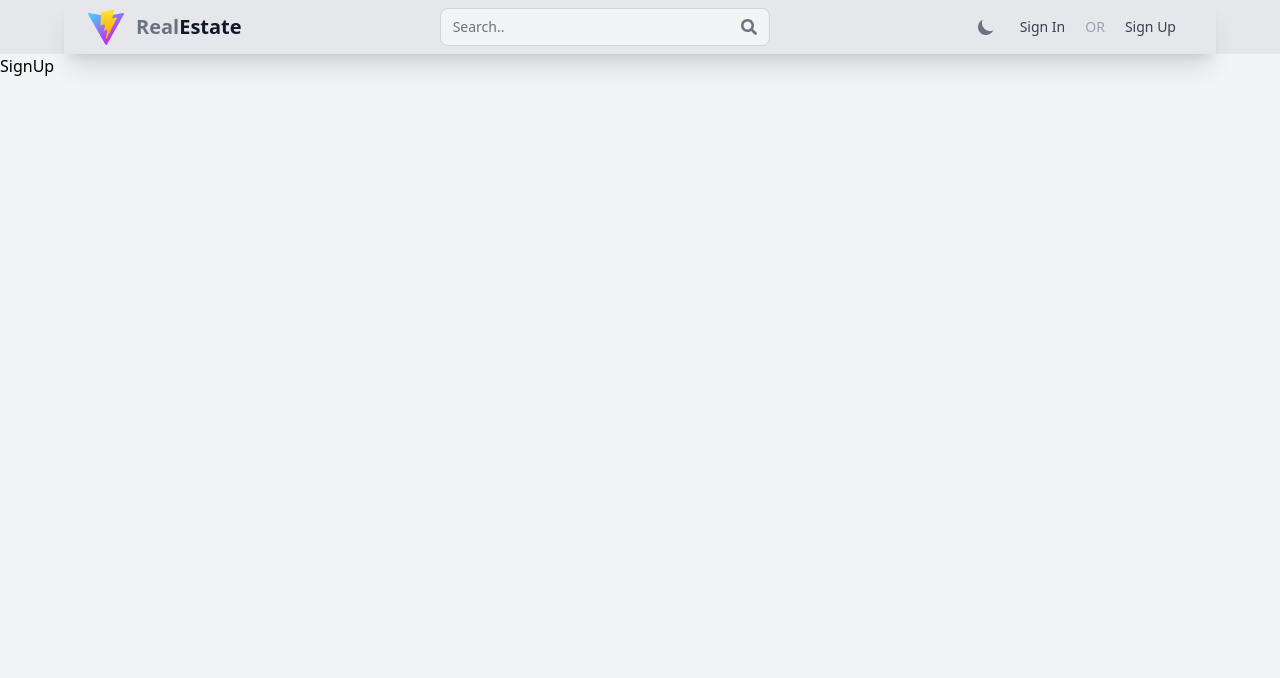
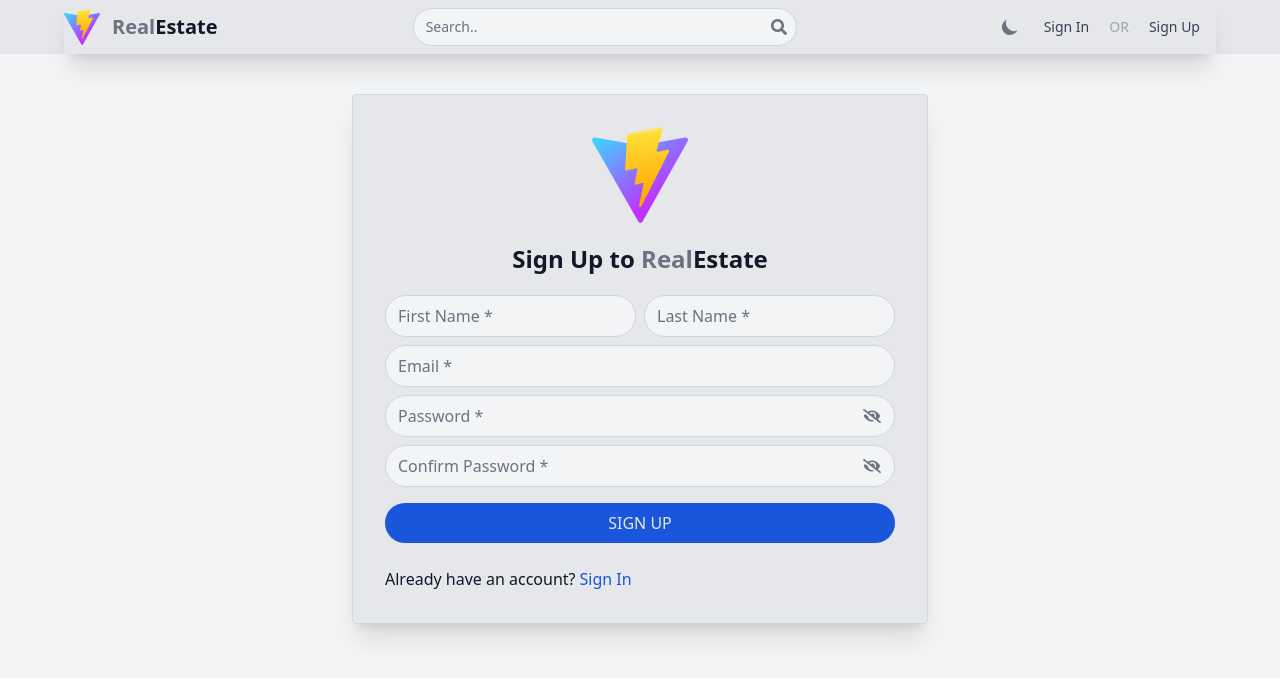
Before and after one commit to just-youssef/real_estate_client, a React (Vite) app: page /sign-up in a window 1280 px wide. Shown: the top 678 px of the page. Built offline with nearby package versions, Linux system fonts and the light colour scheme.

Commit message:
create email verfication

```diff
--- a/src/components/Header.jsx
+++ b/src/components/Header.jsx
@@ -2,29 +2,48 @@ import { DarkThemeToggle, Dropdown } from 'flowbite-react';
 import { Link } from 'react-router-dom';
 import { FaSearch } from "react-icons/fa";
 import { IoIosArrowDown } from "react-icons/io";
+import { useDispatch, useSelector } from 'react-redux';
+import { clearToken } from '../lib/features/tokenReducer';
 
 const Header = () => {
+  const token = useSelector((state) => state.token.value);
+  const dispatch = useDispatch();
+
+  const logout = () => dispatch(clearToken());
+
+  const handleSearch = (e) => {
+    e.preventDefault()
+
+  }
+
   return (
-    <div className='bg-gray-200 dark:bg-gray-900'>
-      <div className='flex items-center justify-between px-4 sm:px-6 py-2 max-w-6xl mx-auto shadow-xl'>
+    <div className='bg-gray-200 dark:bg-gray-900 text-gray-900 dark:text-gray-200'>
+      <div className='flex items-center justify-between py-2 w-11/12 max-w-6xl mx-auto shadow-xl'>
         <Link to="/" className=''>
           <div className='flex items-center font-semibold'>
             <img src="/vite.svg" className="min-w-8 w-9" alt="Vite Logo" />
             <span className="text-xl text-gray-500 dark:text-gray-400 max-sm:hidden ml-3">Real</span>
-            <span className="text-xl text-gray-900 dark:text-gray-200 max-sm:hidden">Estate</span>
+            <span className="text-xl max-sm:hidden">Estate</span>
           </div>
         </Link>
 
-        <form className='flex justify-between items-center input-bar max-sm:mx-2 max-sm:flex-grow'>
-          <input type="text" className='bg-transparent focus:ring-0 border-0 p-0 text-sm w-48 lg:w-72' placeholder='Search..' />
-          <FaSearch />
+        <form className='relative max-sm:mx-2 max-sm:flex-grow sm:w-64 lg:w-96' onSubmit={handleSearch}>
+          <input type="text" className='input-bar w-full text-sm' placeholder='Search..' />
+          <button className='absolute inset-y-0 end-2.5'>
+            <FaSearch className='icon' />
+          </button>
         </form>
-
 
         <div className='flex items-center'>
           <DarkThemeToggle className='rounded-full hover:bg-gray-50 focus:ring-0 p-2' />
 
-          {/* large screen */}
+          {
+            // large screen
+            token ?
+              <button className='nav-btn px-4 py-2 text-sm max-md:hidden' onClick={logout}>
+                Sign Out
+              </button>
+              :
               <div className='flex items-center max-md:hidden'>
                 <Link to="/sign-in">
                   <button className='nav-btn px-4 py-2 text-sm'>
@@ -38,11 +57,19 @@ const Header = () => {
                   </button>
                 </Link>
               </div>
+          }
 
-          {/* small screen */}
-          <Dropdown renderTrigger={() => <span className='p-2 nav-btn md:hidden cursor-pointer focus:bg-gray-50'><IoIosArrowDown fontSize={18}/></span>}>
+          <Dropdown renderTrigger={() => <span className='p-2 nav-btn md:hidden cursor-pointer focus:bg-gray-50'><IoIosArrowDown fontSize={18} className='icon' /></span>}>
+            {
+              token ?
+                <Dropdown.Item onClick={logout}>Sign Out</Dropdown.Item>
+                :
+                <>
                   <Dropdown.Item as={Link} to="/sign-in">Sign In</Dropdown.Item>
                   <Dropdown.Item as={Link} to="/sign-up">Sign Up</Dropdown.Item>
+                </>
+            }
+
           </Dropdown>
         </div>
       </div>
--- a/src/index.css
+++ b/src/index.css
@@ -11,10 +11,16 @@ body{
 }
 
 .input-bar{
-    @apply border rounded-lg px-3 py-2
+    @apply border rounded-full px-3 py-2
     bg-gray-100 dark:bg-gray-700
-    text-gray-500 dark:text-gray-300
     border-gray-300 dark:border-gray-600
+}
+
+.input-bar-error{
+    @apply rounded-full
+    bg-red-50 text-red-700 placeholder-red-700
+    border border-red-500 focus:ring-red-500 focus:border-red-500
+    dark:bg-gray-700 dark:text-red-500 dark:placeholder-red-500 dark:border-red-500
 }
 
 .nav-btn{
@@ -22,3 +28,45 @@ body{
     text-gray-700 dark:text-gray-200
     hover:bg-gray-50 dark:hover:bg-gray-700
 }
+
+.paper{
+    @apply
+    flex flex-col justify-center items-center
+    my-10 mx-auto p-8
+    shadow-xl rounded border border-gray-300 dark:border-gray-600
+    w-11/12 max-w-xl
+    bg-gray-200 dark:bg-gray-900 text-gray-900 dark:text-gray-200
+}
+
+.submit{
+    @apply rounded-full px-3 py-2 text-gray-200
+    bg-blue-700 active:bg-blue-800 uppercase
+    disabled:bg-gray-700
+}
+
+.link{
+    @apply hover:underline text-blue-700 dark:text-blue-500
+}
+
+.icon{
+    @apply text-gray-500 dark:text-gray-300;
+}
+
+.icon-error{
+    @apply text-red-700 dark:text-red-500
+}
+
+/* input:-webkit-autofill,
+input:-webkit-autofill:hover,
+input:-webkit-autofill:focus,
+textarea:-webkit-autofill,
+textarea:-webkit-autofill:hover,
+textarea:-webkit-autofill:focus,
+select:-webkit-autofill,
+select:-webkit-autofill:hover,
+select:-webkit-autofill:focus {
+    -webkit-text-fill-color: theme(colors.gray.900);
+    @apply
+    shadow-[inset_0_0_0px_1000px_rgba(0,0,0,0)]
+    transition-[background-color] duration-[5000s] ease-in-out
+} */
--- /dev/null
+++ b/src/lib/features/tokenReducer.js
@@ -0,0 +1,19 @@
+import { createSlice } from "@reduxjs/toolkit"
+
+const tokenSlice = createSlice({
+    name: 'token',
+    initialState: { value: "" },
+    reducers: {
+        setToken: (state, action) => {
+            state.value = action.payload
+        },
+        clearToken: (state) => {
+            state.value = ""
+        }
+    },
+})
+
+// Extract and export each action creator by name
+export const { setToken, clearToken } = tokenSlice.actions
+// Export the reducer, either as a default or named export
+export default tokenSlice.reducer
--- a/src/lib/store.js
+++ b/src/lib/store.js
@@ -1,9 +1,11 @@
 import { combineReducers, configureStore } from "@reduxjs/toolkit";
 import storage from "redux-persist/lib/storage";
 import { persistReducer, persistStore } from "redux-persist";
+import tokenReducer from "./features/tokenReducer";
 
 const rootReducer = combineReducers({
     //add all your reducers here
+    token: tokenReducer
 },);
 
 const presistConfig = {
--- a/src/pages/SignUp.jsx
+++ b/src/pages/SignUp.jsx
@@ -1,8 +1,139 @@
-import React from 'react'
+import { useEffect, useState } from 'react'
+import { Link, useNavigate } from 'react-router-dom'
+import { useDispatch, useSelector } from "react-redux";
+import { setToken } from '../lib/features/tokenReducer';
+import { FaEye, FaEyeSlash } from "react-icons/fa";
+import { Spinner } from 'flowbite-react';
 
 const SignUp = () => {
+  const token = useSelector((state) => state.token.value);
+  const dispatch = useDispatch();
+  const navigate = useNavigate();
+
+  const [formData, setFormData] = useState({});
+  const [showPassword, setShowPassword] = useState({value: false, confirm: false});
+  const [loading, setLoading] = useState(false);
+
+  const [firstNameError, setFirstNameError] = useState({ value: false, msg: "" });
+  const [lastNameError, setLastNameError] = useState({ value: false, msg: "" });
+  const [emailError, setEmailError] = useState({ value: false, msg: "" });
+  const [passwordError, setPasswordError] = useState({ value: false, msg: "" });
+  const [confirmPasswordError, setConfirmPasswordError] = useState({ value: false, msg: "" });
+
+  useEffect(()=>{
+    if (token) navigate('/')
+  }, [token])
+
+  const handleChange = (e) => {
+    setFormData({
+      ...formData,
+      [e.target.id]: e.target.value,
+    })
+  }
+
+  const handleSignUp = async(e) => {
+    e.preventDefault();
+    setLoading(true);
+
+    // reset errors
+    setFirstNameError(false);
+    setLastNameError(false);
+    setEmailError(false);
+    setPasswordError(false);
+    setConfirmPasswordError(false);
+
+    try {
+      const res = await fetch(`api/user/signup`, {
+        method: "POST",
+        headers: {
+          'Accept': 'application/json',
+          'Content-Type': 'application/json'
+        },
+        body: JSON.stringify(formData)
+      });
+      const data = await res.json();
+      setLoading(false);
+
+      if (data.error) {
+        // set errors
+        if (data.error.first_name) setFirstNameError({ value: true, msg: data.error.first_name })
+        if (data.error.last_name) setLastNameError({ value: true, msg: data.error.last_name })
+        if (data.error.email) setEmailError({ value: true, msg: data.error.email })
+        if (data.error.password) setPasswordError({ value: true, msg: data.error.password })
+        if (data.error.confirm_password) setConfirmPasswordError({ value: true, msg: data.error.confirm_password })
+      }
+      if (res.status === 201) {
+        navigate(`/verfication/${data.userID}`)
+      }
+    } catch (err) {
+      console.log(err);
+    }
+  }
+
   return (
-    <div>SignUp</div>
+    <div className='paper'>
+      <img src='./vite.svg' className='h-24 mb-5' />
+      <h1 className='text-2xl font-semibold mb-5'>Sign Up to
+        <span className="text-gray-500 dark:text-gray-400"> Real</span>
+        Estate
+      </h1>
+
+      <form className='w-full flex flex-col gap-2' onSubmit={handleSignUp}>
+        <div className='flex gap-2'>
+          <div className='w-full'>
+            <input type='text' className={firstNameError.value?`input-bar-error w-full`:'input-bar w-full'} placeholder='First Name *' required id="first_name" onChange={handleChange} />
+            {firstNameError.value && <small className='text-red-700 ml-3'>{firstNameError.msg}</small>}
+          </div>
+
+          <div className='w-full'>
+            <input type='text' className={lastNameError.value?`input-bar-error w-full`:'input-bar w-full'} placeholder='Last Name *' required id="last_name" onChange={handleChange} />
+            {lastNameError.value && <small className='text-red-700 ml-3'>{lastNameError.msg}</small>}
+          </div>
+        </div>
+
+        <div className='w-full'>
+          <input type='email' className={emailError.value?`input-bar-error w-full`:'input-bar w-full'} placeholder='Email *' required id="email" onChange={handleChange} />
+          {emailError.value && <small className='text-red-700 ml-3'>{emailError.msg}</small>}
+        </div>
+
+        <div className='w-full'>
+          <div className='relative'>
+            <input type={showPassword.value ? 'text' : 'password'} className={passwordError.value?`input-bar-error w-full`:'input-bar w-full'} placeholder='Password *' required id="password" onChange={handleChange} />
+            <button type='button' className='p-1 absolute inset-y-0 end-2.5' onClick={() => setShowPassword({ ...showPassword, value: !showPassword.value })}>{showPassword.value ? <FaEye className={passwordError.value? 'icon-error text-lg' : 'icon text-lg'} /> : <FaEyeSlash className={passwordError.value? 'icon-error text-lg' : 'icon text-lg'} />}</button>
+          </div>
+          {passwordError.value &&
+            <small className='text-red-700 ml-3 flex flex-col'>
+              {passwordError.msg}
+              <ol className='list-decimal ml-4'>
+                <li>must be 8 chars length at least</li>
+                <li>must contain 1 letter at least</li>
+                <li>must contain 1 digit at least</li>
+              </ol>
+            </small>
+          }
+        </div>
+
+        <div className='w-full'>
+          <div className='relative'>
+            <input type={showPassword.confirm ? 'text' : 'password'} className={confirmPasswordError.value?`input-bar-error w-full`:'input-bar w-full'} placeholder='Confirm Password *' required id="confirm_password" onChange={handleChange} />
+            <button type='button' className='p-1 absolute inset-y-0 end-2.5' onClick={() => setShowPassword({ ...showPassword, confirm: !showPassword.confirm })}>{showPassword.confirm ? <FaEye className={confirmPasswordError.value? 'icon-error text-lg' : 'icon text-lg'} /> : <FaEyeSlash className={confirmPasswordError.value? 'icon-error text-lg' : 'icon text-lg'} />}</button>
+          </div>
+          {confirmPasswordError.value && <small className='text-red-700 ml-3'>{confirmPasswordError.msg}</small>}
+        </div>
+
+        <button type='submit' className='mt-2 submit' disabled={loading}>
+          {
+            loading? <Spinner /> : 'Sign Up'
+          }
+        </button>
+
+        <p className='mt-4'>Already have an account?
+          <Link to="/sign-in">
+            <span className='link ml-1'>Sign In</span>
+          </Link>
+        </p>
+      </form>
+    </div>
   )
 }
 
```
Also changed, not shown: public/logo.png (deleted). Lines whose indentation alone changed are shown as unchanged.
